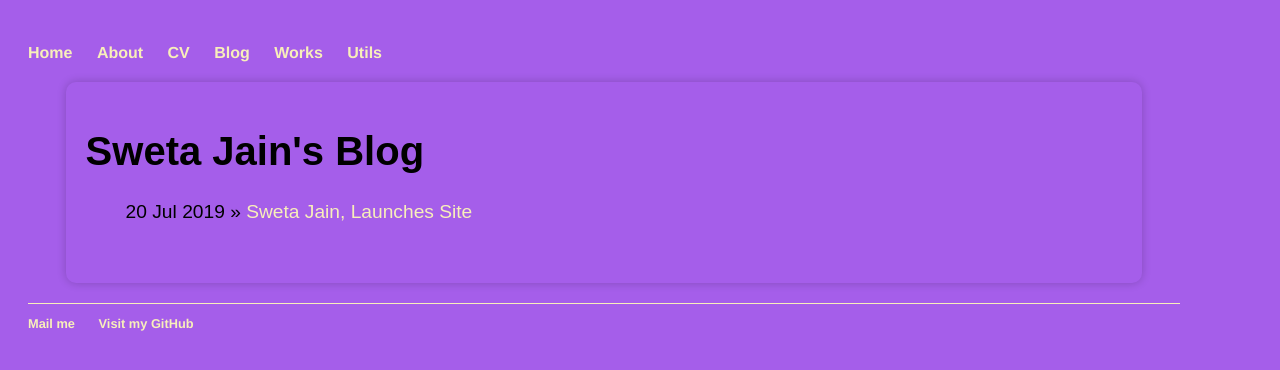
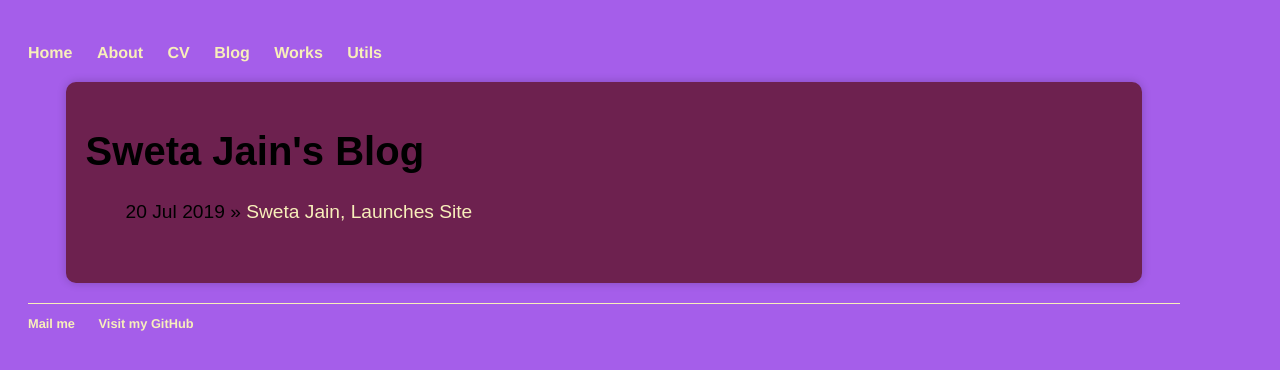
Before and after one commit to SwetaTheBest/swetathebest.github.io, a Jekyll site: the page built from blog/index.html, in a window 1280 px wide. Shown: the top 370 px of the page. Built offline with Jekyll 4.4.1, drawn with Linux system fonts in a browser that asks for light colours.

Commit message:
Update main.css

```diff
--- a/css/main.css
+++ b/css/main.css
@@ -9,6 +9,7 @@ body {
 /* Define the container style */
 .container {
     width: 90%;
+    background-color: #6D214F;
     padding: 20px;
     border-radius: 10px;
     box-shadow: 0 0 10px rgba(0, 0, 0, 0.2);
```
